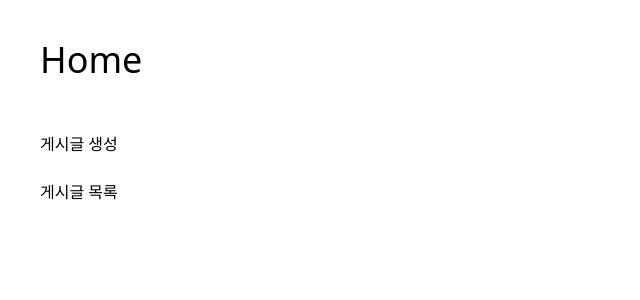
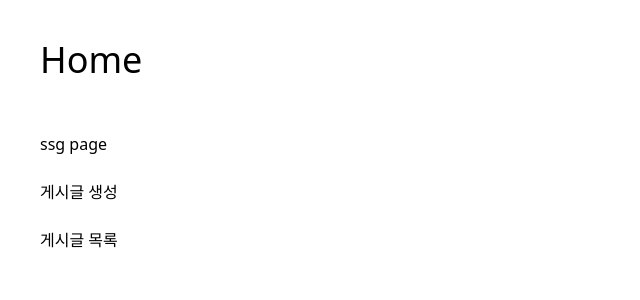
Before and after one commit to team-jdh/community_web, a Next.js app: page / in a window 1280 px wide. Shown: the top 300 px of the page, without its empty margins (0-640 px from the left). Built offline with nearby package versions, Linux system fonts and the light colour scheme.

Commit message:
fix bug for build

```diff
--- /dev/null
+++ b/src/pages/about/index.tsx
@@ -0,0 +1,5 @@
+function About() {
+  return <div>About</div>;
+}
+
+export default About;
--- a/src/pages/index.tsx
+++ b/src/pages/index.tsx
@@ -10,10 +10,13 @@ export default function Home() {
       <div className="mb-10" />
       <ul>
         <li className="py-3">
-          <a href="/post/new">게시글 생성</a>
+          <Link href="/about">ssg page</Link>
         </li>
         <li className="py-3">
-          <a href="/post">게시글 목록</a>
+          <Link href="/post/new">게시글 생성</Link>
+        </li>
+        <li className="py-3">
+          <Link href="/post">게시글 목록</Link>
         </li>
       </ul>
     </div>
--- a/src/pages/post/new/index.tsx
+++ b/src/pages/post/new/index.tsx
@@ -43,9 +43,11 @@ export default function PostNewPage() {
       } else {
         alert("fail");
       }
-    } catch (error) {
-      setError(error.message);
-      console.error(error);
+    } catch (error: unknown) {
+      if (error instanceof Error) {
+        setError(error.message);
+        console.error(error);
+      }
     } finally {
       setIsLoading(false);
     }
```
